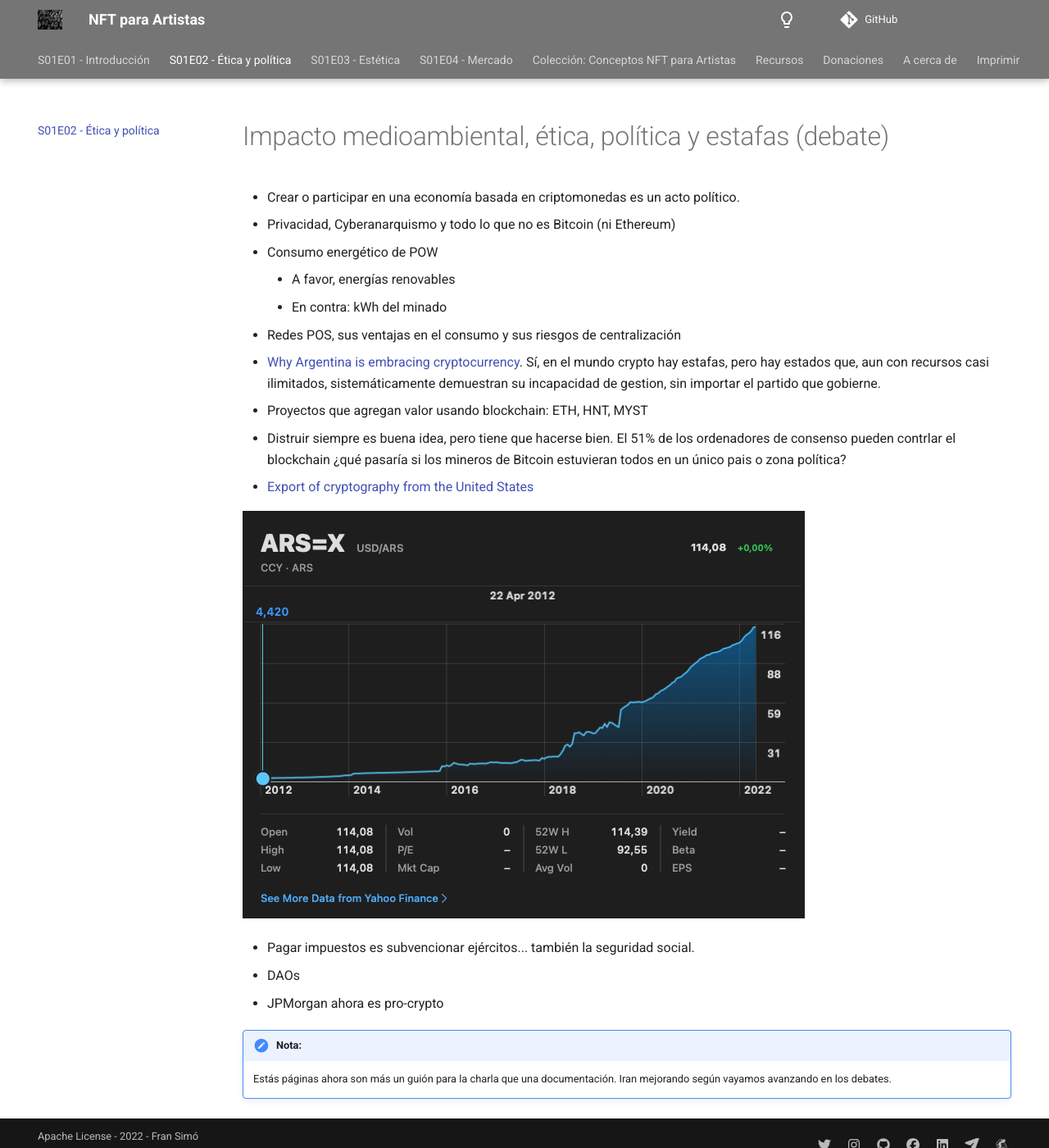
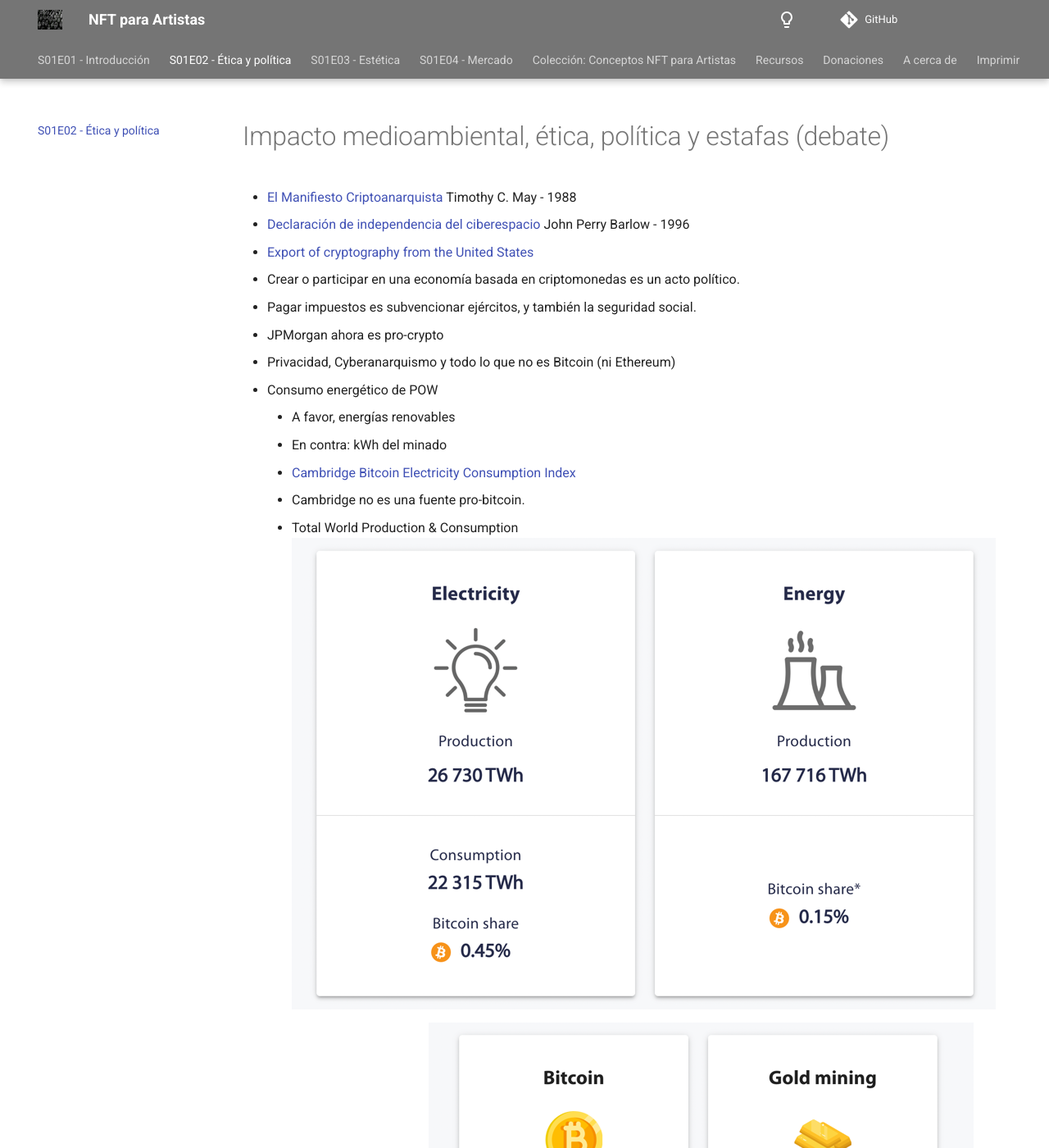
Before and after one commit to fransimo/nft_para_artistas, an MkDocs documentation site: the page built from docs/02_ethics/index.md, in a window 1280 px wide and 1400 px high. Shown: the whole window at 82% size. Built offline with MkDocs 1.6.1 and Material for MkDocs 9.7.7, drawn with Linux system fonts in a browser that asks for light colours; comment, search, counter and statistics services are not loaded; some of the changed text lies outside the part shown.

Commit message:
02, Ética y política: desde el impacto medioambiental al sueño de la libertad digital.

```diff
--- a/docs/02_ethics/index.md
+++ b/docs/02_ethics/index.md
@@ -1,24 +1,39 @@
 # Impacto medioambiental, ética, política y estafas (debate)
 
+- [El Manifiesto Criptoanarquista](https://es.wikisource.org/wiki/El_Manifiesto_Criptoanarquista) Timothy C. May - 1988
+- [Declaración de independencia del ciberespacio](https://es.wikisource.org/wiki/Declaraci%C3%B3n_de_independencia_del_ciberespacio) John Perry Barlow - 1996
+- [Export of cryptography from the United States](https://en.wikipedia.org/wiki/Export_of_cryptography_from_the_United_States)
 - Crear o participar en una economía basada en criptomonedas es un acto político.
+  - Pagar impuestos es subvencionar ejércitos, y también la seguridad social.
+- JPMorgan ahora es pro-crypto
 - Privacidad, Cyberanarquismo y todo lo que no es Bitcoin (ni Ethereum)
 - Consumo energético de POW
     - A favor, energías renovables
     - En contra: kWh del minado
-- Redes POS, sus ventajas en el consumo y sus riesgos de centralización
+    - [Cambridge Bitcoin Electricity Consumption Index](https://ccaf.io/cbeci/index)
+      - Cambridge no es una fuente pro-bitcoin.
+      - Total World Production & Consumption ![img.png](img.png)
+      - Industrial & Residential ![img_1.png](img_1.png) ![img_2.png](img_2.png)
+      - Loss & Waste ![img_3.png](img_3.png)
+      - En resumen, en el peor de los casos BTC implica el 0.15% de la energía mundial, es menor a la energía utilizada para la extracción del oro, y solo con utulizar el "gas flaring in North America" podríamos dar energía a 6.8 redes de bitcoin.
+    - [Otros estudios](https://coinshares.com/research/bitcoin-mining-network-2022) pone el consumo total de Bitcoin en 0.05% de la energía global.
+    - Y [según algunos](https://ethereum.org/en/energy-consumption/), YouTube consume más que Bitcoin. ![img_4.png](img_4.png)
+    - Ethereum, al pasar a PoS, baja a 0.0026 TWh.
+- Redes POS, sus ventajas en el consumo y sus riesgos de centralización.
 - [Why Argentina is embracing cryptocurrency](https://www.bbc.com/news/business-60912789). Sí, en el mundo crypto hay
   estafas, pero hay estados que, aun con recursos casi ilimitados, sistemáticamente demuestran su incapacidad de
   gestion, sin importar el partido que gobierne.
-- Proyectos que agregan valor usando blockchain: ETH, HNT, MYST
-- Distruir siempre es buena idea, pero tiene que hacerse bien. El 51% de los ordenadores de consenso pueden contrlar el
-  blockchain ¿qué pasaría si los mineros de Bitcoin estuvieran todos en un único pais o zona política?
-- [Export of cryptography from the United States](https://en.wikipedia.org/wiki/Export_of_cryptography_from_the_United_States)
 
 ![ARSUSD](ARSUSD.png)
 
-- Pagar impuestos es subvencionar ejércitos... también la seguridad social.
+- Proyectos que agregan valor usando blockchain: ETH, HNT, MYST
+- Distribuir siempre es buena idea, pero tiene que hacerse bien. El 51% de los ordenadores de consenso pueden controlar el
+  blockchain ¿qué pasaría si los mineros de Bitcoin estuvieran todos en un único pais o zona política?
+
+
+
 - DAOs
-- JPMorgan ahora es pro-crypto
+
 
 !!! note "Nota:"
     Estás páginas ahora son más un guión para la charla que una documentación. Iran mejorando según vayamos avanzando en los
```
Also changed, not shown: docs/02_ethics/img.png (added), docs/02_ethics/img_1.png (added), docs/02_ethics/img_2.png (added), docs/02_ethics/img_3.png (added), docs/02_ethics/img_4.png (added).
